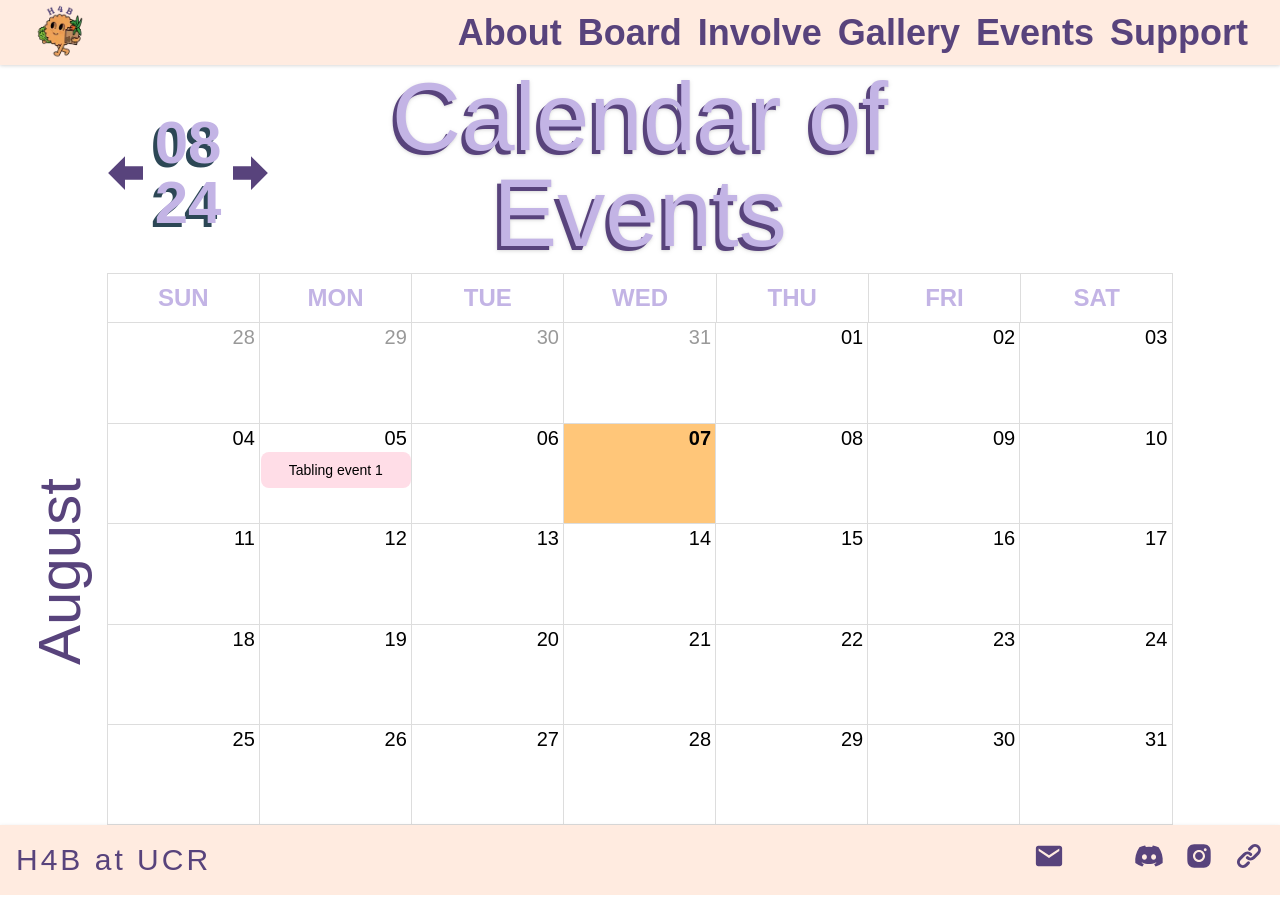
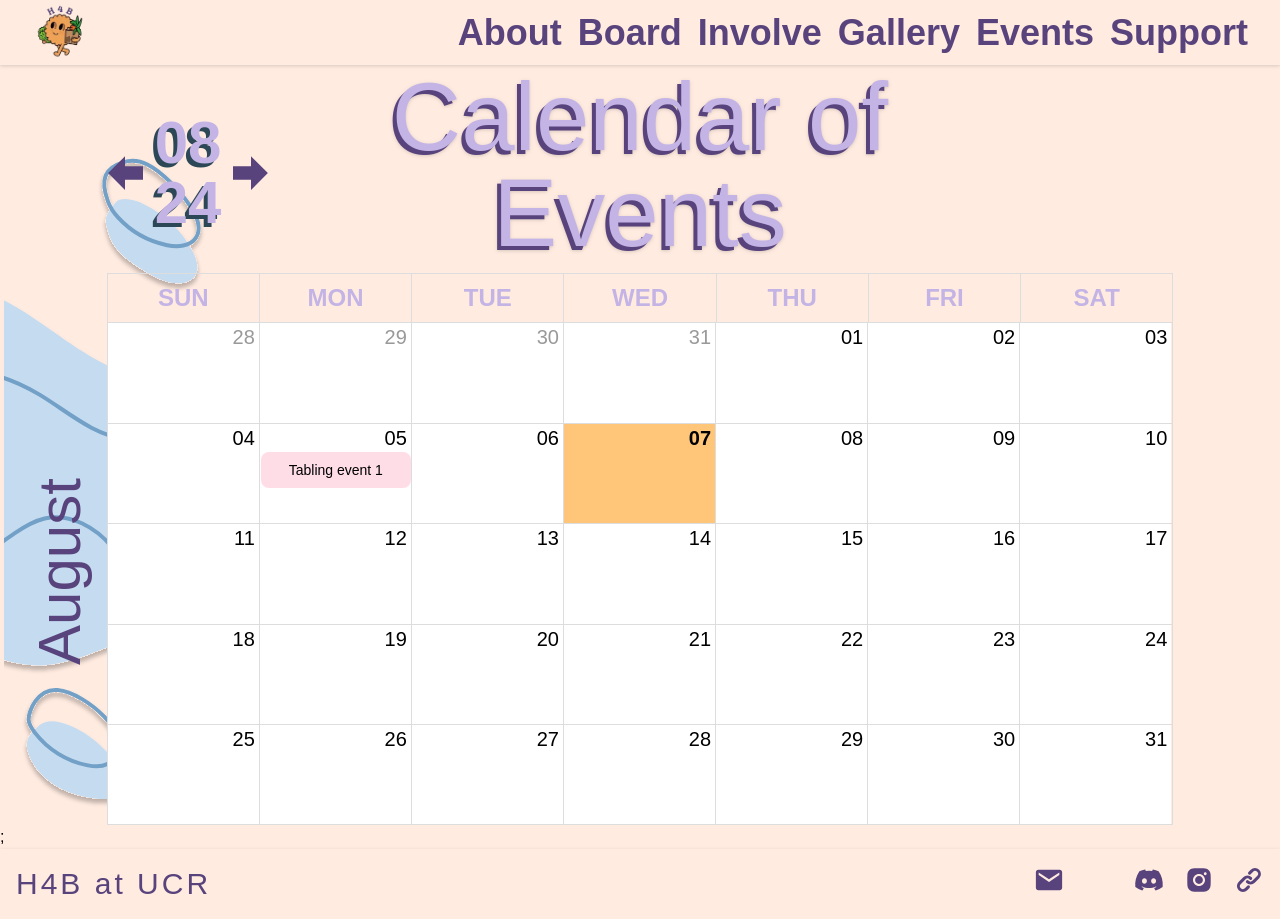
Before and after one commit to acm-ucr/h4b-website, a Next.js app: page /events in a window 1280 px wide. Before the commit the page ends 895 px from the top, so only its background shows below. Built offline with nearby package versions, Linux system fonts and the light colour scheme; some icons are missing; a web font is replaced by a local one; what tailwindcss-animated would draw is missing.

Commit message:
added blobs and color

```diff
--- a/src/app/events/page.js
+++ b/src/app/events/page.js
@@ -1,7 +1,11 @@
 import CalendarEvents from "@/components/events/CalendarEvents";
 
 const Page = () => {
-  return <CalendarEvents />;
+  return (
+    <div className="bg-blobs1 md:bg-cover bg-contain bg-biscuits-peach">
+      <CalendarEvents />;
+    </div>
+  );
 };
 
 export default Page;
```
